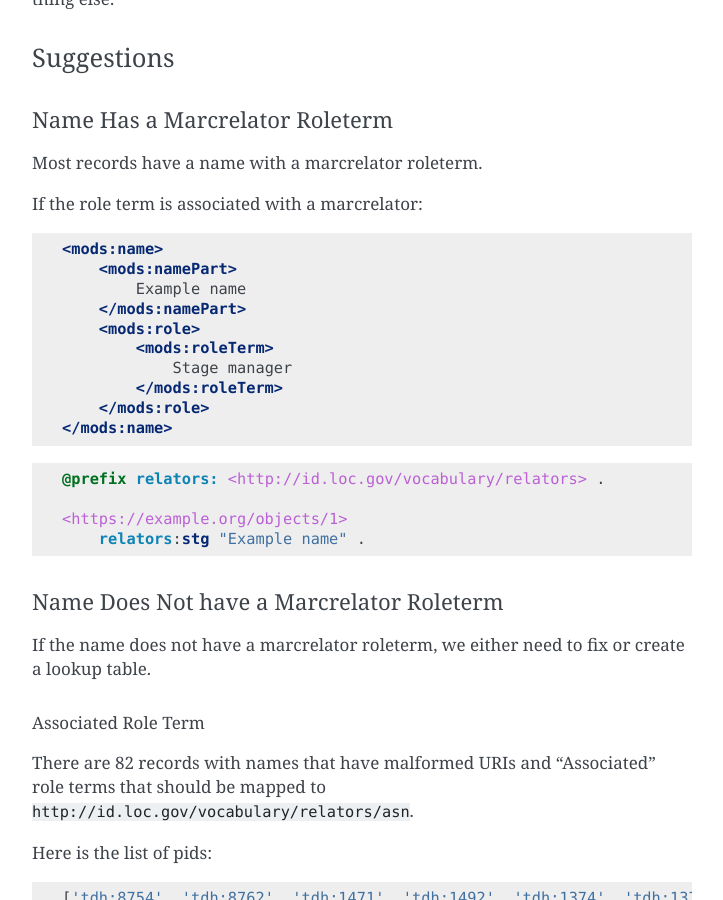
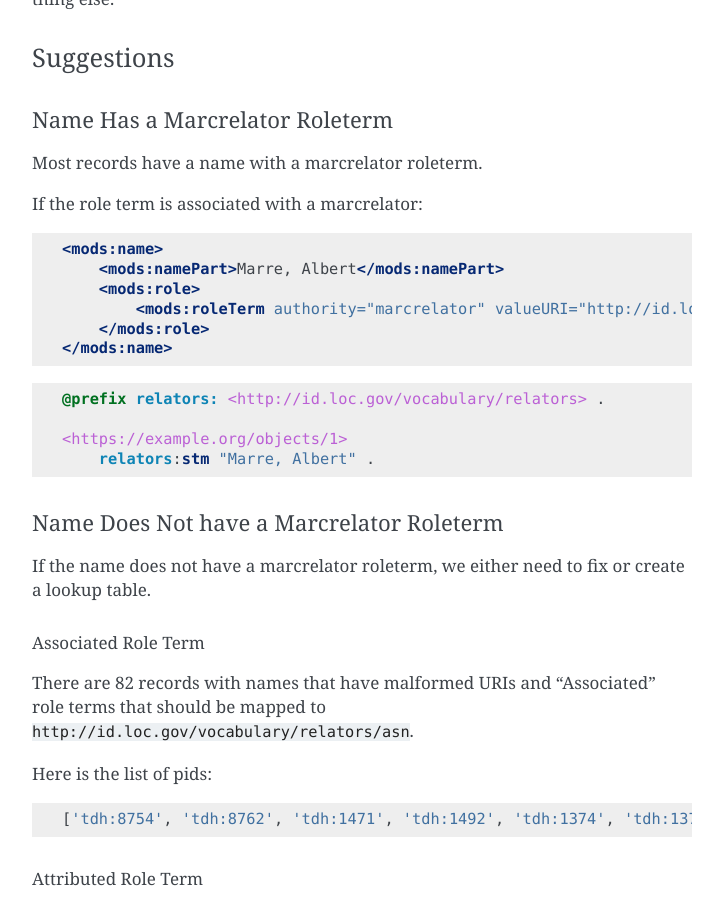
Before and after one commit to UTKcataloging/mods_to_rdf, a Sphinx documentation site: the page built from docs/source/top_level_elements/name.rst, in a window 1280 px wide and 900 px high, scrolled down 1228 px. Shown: the whole window, without its empty margins (388-1111 px from the left). Built offline with Sphinx 7.4.7, drawn with Linux system fonts in a browser that asks for light colours; formulas are drawn with MathJax 3.

Commit message:
Change example to something that aligns with our actual metadata.

```diff
--- a/docs/source/top_level_elements/name.rst
+++ b/docs/source/top_level_elements/name.rst
@@ -73,13 +73,9 @@
 .. code-block:: xml
 
     <mods:name>
-        <mods:namePart>
-            Example name
-        </mods:namePart>
+        <mods:namePart>Marre, Albert</mods:namePart>
         <mods:role>
-            <mods:roleTerm>
-                Stage manager
-            </mods:roleTerm>
+            <mods:roleTerm authority="marcrelator" valueURI="http://id.loc.gov/vocabulary/relators/stm">Stage manager</mods:roleTerm>
         </mods:role>
     </mods:name>
 
@@ -88,7 +84,7 @@
     @prefix relators: <http://id.loc.gov/vocabulary/relators> .
 
     <https://example.org/objects/1>
-        relators:stg "Example name" .
+        relators:stm "Marre, Albert" .
 
 Name Does Not have a Marcrelator Roleterm
 -----------------------------------------
```
